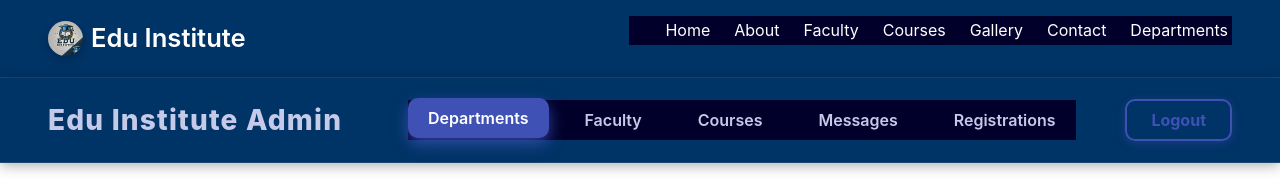
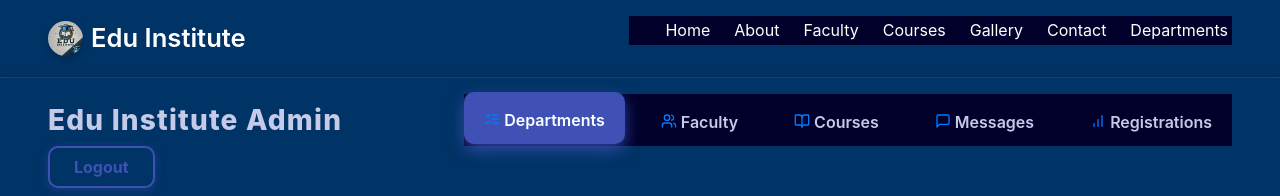
Before and after one commit to abhangakash/fullstackproject, a React (Create React App) app in the folder edu-institute-frontend/: page /admin in a window 1280 px wide. Shown: the top 196 px of the page. Built offline with nearby package versions, Linux system fonts and the light colour scheme; no server answers; sample sign-in values are in the browser's storage.

Commit message:
Chatbot Integration

```diff
--- a/edu-institute-frontend/package.json
+++ b/edu-institute-frontend/package.json
@@ -11,6 +11,8 @@
     "bootstrap": "^5.3.6",
     "chart.js": "^4.4.9",
     "framer-motion": "^12.11.3",
+    "lucide-react": "^0.510.0",
+    "openai": "^4.98.0",
     "react": "^19.1.0",
     "react-bootstrap": "^2.10.9",
     "react-chartjs-2": "^5.3.0",
--- a/edu-institute-frontend/src/admin/AdminDashboard.jsx
+++ b/edu-institute-frontend/src/admin/AdminDashboard.jsx
@@ -7,7 +7,25 @@ import MessagesView from "./MessagesView";
 import AdminFaculty from "./AdminFaculty";
 import CourseManagement from "./CourseManagement";
 
+import { BarChart, Users, MessageSquare, BookOpen, ListChecks } from "lucide-react";
+
 import "./AdminDashboard.css";
+
+const tabLabels = {
+  departments: "Departments",
+  faculty: "Faculty",
+  courses: "Courses",
+  messages: "Messages",
+  registrations: "Registrations"
+};
+
+const icons = {
+  departments: <ListChecks size={16} />,
+  faculty: <Users size={16} />,
+  courses: <BookOpen size={16} />,
+  messages: <MessageSquare size={16} />,
+  registrations: <BarChart size={16} />
+};
 
 const AdminDashboard = ({ onLogout }) => {
   const navigate = useNavigate();
@@ -23,13 +41,13 @@ const AdminDashboard = ({ onLogout }) => {
       <nav className="navbar">
         <div className="navbar-brand">Edu Institute Admin</div>
         <div className="nav-links">
-          {["departments", "faculty", "courses", "messages", "registrations", ].map(tab => (
+          {Object.keys(tabLabels).map(tab => (
             <a
               key={tab}
               className={`nav-link ${activeTab === tab ? "active" : ""}`}
               onClick={() => setActiveTab(tab)}
             >
-              {tab.charAt(0).toUpperCase() + tab.slice(1)}
+              <span className="icon">{icons[tab]}</span> {tabLabels[tab]}
             </a>
           ))}
         </div>
--- a/edu-institute-frontend/src/admin/AdminFaculty.jsx
+++ b/edu-institute-frontend/src/admin/AdminFaculty.jsx
@@ -22,9 +22,6 @@ const AdminFaculty = () => {
   const API_URL = process.env.REACT_APP_API_URL || "http://localhost:5000";
 
   useEffect(() => {
-    fetchFaculty();
-  }, []);
-
     const fetchFaculty = async () => {
       try {
         const res = await axios.get(`${API_URL}/api/faculty`);
@@ -36,6 +33,11 @@ const AdminFaculty = () => {
         setLoading(false);
       }
     };
+
+    fetchFaculty();
+  }, [API_URL]);
+
+  // rest of your code remains same
 
   const openAddModal = () => {
     setModalMode("add");
@@ -103,7 +105,9 @@ const AdminFaculty = () => {
           headers: { "Content-Type": "multipart/form-data" },
         });
       }
-      await fetchFaculty();
+      // Refetch data after submit
+      const res = await axios.get(`${API_URL}/api/faculty`);
+      setFacultyList(res.data);
       handleCloseModal();
     } catch (err) {
       alert("Error saving faculty data");
@@ -118,12 +122,10 @@ const AdminFaculty = () => {
 
     try {
       const res = await axios.delete(`${API_URL}/api/faculty/${id}`);
-    console.log("Delete response:", res.data); // optional logging
+      console.log("Delete response:", res.data);
 
-    // Remove the deleted faculty from the list without full refetch
       setFacultyList((prevList) => prevList.filter((faculty) => faculty._id !== id));
 
-    // Optionally show success alert
       alert("Faculty deleted successfully.");
     } catch (err) {
       console.error("Delete error:", err.response?.data || err.message);
@@ -170,7 +172,7 @@ const AdminFaculty = () => {
                 <td>{faculty.email || "-"}</td>
                 <td>
                   <img
-                    src={faculty.photo || faculty.image} // Handle both fields
+                    src={faculty.photo || faculty.image}
                     alt={faculty.name}
                     style={{ width: "60px", borderRadius: "5px" }}
                   />
@@ -198,7 +200,6 @@ const AdminFaculty = () => {
         </tbody>
       </table>
 
-      {/* Modal for Add/Edit */}
       <Modal show={showModal} onHide={handleCloseModal} backdrop="static">
         <Modal.Header closeButton>
           <Modal.Title>{modalMode === "add" ? "Add New Faculty" : "Edit Faculty"}</Modal.Title>
```
Also changed, not shown: 1 other file (tests, documents, lock files or other folders). Lines whose indentation alone changed are shown as unchanged.
